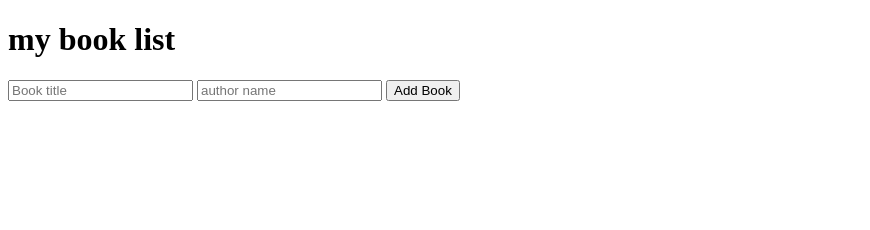
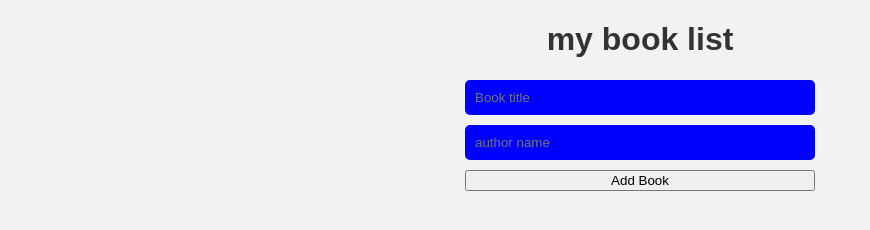
Before and after one commit to zizucade20-a11y/book-list, a plain HTML site: page index.html in a window 1280 px wide. Shown: the whole page, without its empty margins (0-870 px from the left). Drawn offline with Linux system fonts and the light colour scheme.

Commit message:
bookshell

```diff
--- a/index.html
+++ b/index.html
@@ -4,7 +4,7 @@
     <meta charset="UTF-8">
     <meta name="viewport" content="width=device-width, initial-scale=1.0">
     <title>my book list</title>
-
+    <link rel="stylesheet" href="style.css">
 </head>
 <body>
 
@@ -15,5 +15,8 @@
         <input type="text" id="author" placeholder="author name" required>
         <button type="submit">Add Book</button>
     </form>
+
+    <ul id="book-list"></ul>
+    <script src="script.js"></script>
 </body>
 </html>
--- /dev/null
+++ b/style.css
@@ -0,0 +1,29 @@
+body {
+    font-family: Arial, san-serif;
+    background-color: #f2f2f2;
+    margin: 0;
+    padding: 25;
+}
+
+h1 {
+    text-align: center;
+    color: #333333;
+}
+form {
+    display: flex;
+    flex-direction: column;
+    gap: 10px;
+    max-width: 350px;
+    margin: auto;
+}
+input {
+    padding: 10px;
+    background-color: blue;
+    color: white;
+    border: none;
+    border-radius: 5px;
+    cursor: pointer;
+}
+ul {
+
+}
```
